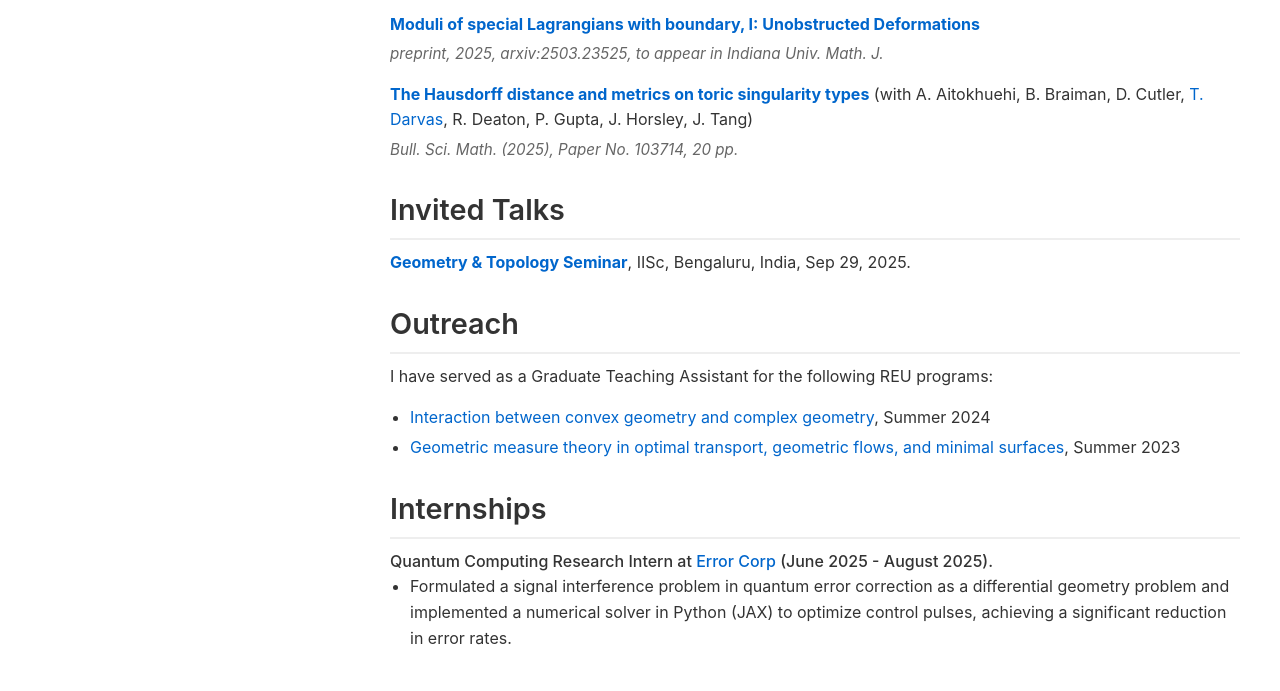
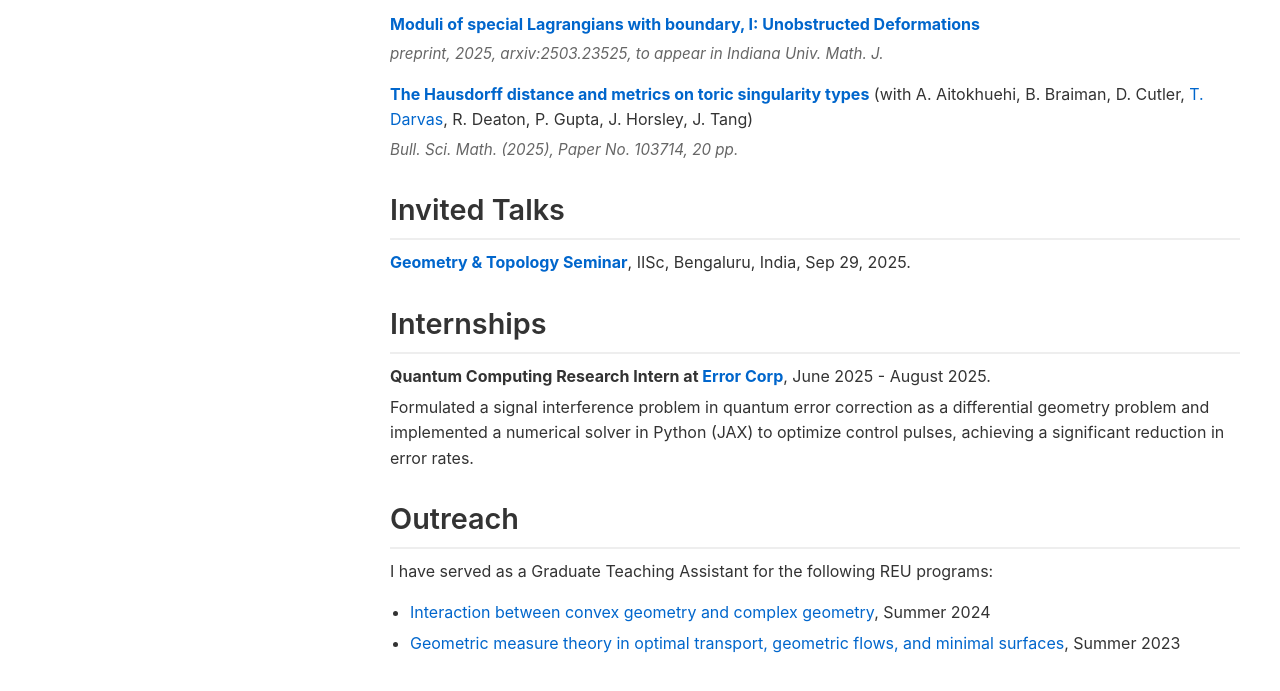
Before and after one commit to pvasanth184/pvasanth184.github.io, a plain HTML site: page index.html in a window 1280 px wide. Shown: the part 605-1296 px from the top of the page. Drawn offline with Linux system fonts and the light colour scheme.

Commit message:
Fix HTML formatting and update content structure

```diff
--- a/index.html
+++ b/index.html
@@ -131,6 +131,14 @@
                 </div>
             </div>
 
+            <h2>Internships</h2>
+            <div class="publication">
+                <div class="publication-title">
+                    <strong>Quantum Computing Research Intern at <a href="https://www.error-corp.com/" target="_blank" rel="noopener noreferrer">Error Corp</a></strong>, June 2025 - August 2025.
+                </div>
+                Formulated a signal interference problem in quantum error correction as a differential geometry problem and implemented a numerical solver in Python (JAX) to optimize control pulses, achieving a significant reduction in error rates.
+            </div>
+
             <h2>Outreach</h2>
             <p>I have served as a Graduate Teaching Assistant for the following REU programs:</p>
             <ul>
@@ -138,13 +146,6 @@
                 <li><a href="https://www.math.umd.edu/~mariakc/REU2023deRosa.html" target="_blank" rel="noopener noreferrer">Geometric measure theory in optimal transport, geometric flows, and minimal surfaces</a>, Summer 2023</li>
             </ul>
 
-            <h2>Internships</h2>
-            <div class="experience-item">
-                <div class="experience-title">Quantum Computing Research Intern at <a href="https://www.error-corp.com/" target="_blank" rel="noopener noreferrer">Error Corp</a> (June 2025 - August 2025).</div>
-                <ul>
-                    <li>Formulated a signal interference problem in quantum error correction as a differential geometry problem and implemented a numerical solver in Python (JAX) to optimize control pulses, achieving a significant reduction in error rates.</li>
-                </ul>
-            </div>
         </main>
     </div>
 </body>
```
